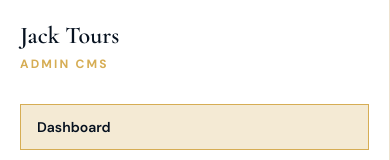
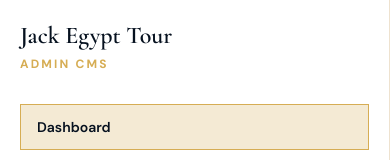
Before and after one commit to mohamedholmes0000/jack-tours-luxor, a Next.js app: page /admin in a window 390 px wide. Shown: the top 160 px of the page. Built offline with nearby package versions, Linux system fonts and the light colour scheme; no server answers; the database is empty; sample sign-in values are in the browser's storage.

Commit message:
Brand consistency and mobile polish

```diff
--- a/app/admin/login/page.tsx
+++ b/app/admin/login/page.tsx
@@ -15,7 +15,7 @@ export default function AdminLoginPage() {
             Admin CMS
           </p>
           <h1 className="mt-5 font-serif text-5xl font-semibold leading-tight md:text-7xl">
-            Manage the Jack Tours Luxor MVP.
+            Manage the Jack Egypt Tour MVP.
           </h1>
           <p className="mt-5 max-w-xl text-base leading-8 text-white/72">
             This first admin slice includes authentication, dashboard metrics, and the tours list.
--- a/app/contact/page.tsx
+++ b/app/contact/page.tsx
@@ -30,7 +30,7 @@ export default function ContactPage() {
             <div className="mt-5 space-y-3 text-sm leading-7 text-white/76">
               <p>Luxor, Egypt</p>
               <p>24/7 WhatsApp response path</p>
-              <p>admin@jacktoursluxor.com</p>
+              <p>info@jackegypttour.com</p>
             </div>
             <a className="btn-primary mt-6" href={buildWhatsAppUrl()} target="_blank" rel="noreferrer">
               WhatsApp Now
--- a/app/gallery/page.tsx
+++ b/app/gallery/page.tsx
@@ -85,7 +85,7 @@ export default async function GalleryPage({ searchParams }: GalleryPageProps) {
             Want a private Egypt itinerary around these places?
           </h2>
           <a className="btn-primary" href={buildWhatsAppUrl()} target="_blank" rel="noreferrer">
-            WhatsApp Jack Tours
+            WhatsApp Jack Egypt Tour
           </a>
         </div>
       </section>
--- a/app/globals.css
+++ b/app/globals.css
@@ -324,4 +324,8 @@ a {
     gap: 1.5rem;
     padding-block: 2rem;
   }
+
+  footer {
+    padding-bottom: 4.25rem;
+  }
 }
--- a/app/tours/page.tsx
+++ b/app/tours/page.tsx
@@ -101,7 +101,7 @@ export default async function ToursPage({ searchParams }: ToursPageProps) {
             </h2>
           </div>
           <a className="btn-primary" href={buildWhatsAppUrl()} target="_blank" rel="noreferrer">
-            WhatsApp Jack Tours
+            WhatsApp Jack Egypt Tour
           </a>
         </div>
       </section>
--- a/components/admin/admin-sidebar.tsx
+++ b/components/admin/admin-sidebar.tsx
@@ -21,7 +21,7 @@ export function AdminSidebar() {
     <aside className="border-r border-[var(--color-gray-100)] bg-white p-5 lg:min-h-screen">
       <Link href="/admin" className="block">
         <span className="font-serif text-2xl font-semibold text-[var(--color-navy)]">
-          Jack Tours
+          Jack Egypt Tour
         </span>
         <span className="mt-1 block text-xs font-bold uppercase tracking-[0.18em] text-[var(--color-gold)]">
           Admin CMS
--- a/components/layout/footer.tsx
+++ b/components/layout/footer.tsx
@@ -3,7 +3,7 @@ import { buildWhatsAppUrl } from "@/lib/whatsapp";
 
 export function Footer() {
   return (
-    <footer className="section-dark pattern-overlay overflow-hidden border-t border-[rgb(214_173_84_/_24%)] text-white">
+    <footer className="section-dark pattern-overlay overflow-hidden border-t border-[rgb(214_173_84_/_24%)] pb-20 text-white sm:pb-0">
       <div className="container-premium grid gap-10 py-12 md:grid-cols-[1.3fr_0.7fr_0.7fr]">
         <div className="relative">
           <p className="font-serif text-4xl font-semibold text-[var(--color-gold-light)]">Jack Egypt Tour</p>
@@ -39,7 +39,7 @@ export function Footer() {
           <div className="mt-4 space-y-3 text-sm text-white/70">
             <p>Luxor, Egypt</p>
             <p>24/7 WhatsApp support</p>
-            <p>admin@jacktoursluxor.com</p>
+            <p>info@jackegypttour.com</p>
           </div>
         </div>
       </div>
--- a/lib/auth.ts
+++ b/lib/auth.ts
@@ -39,7 +39,7 @@ export const authOptions: NextAuthOptions = {
           email === "admin@jacktoursluxor.com" &&
           password === "Admin2024!"
         ) {
-          return { id: "dev-admin", email, name: "Jack Tours Admin" };
+          return { id: "dev-admin", email, name: "Jack Egypt Tour Admin" };
         }
 
         return null;
--- a/lib/data/admin.ts
+++ b/lib/data/admin.ts
@@ -312,15 +312,15 @@ export async function getAdminGalleryImages() {
 }
 
 const defaultSettings: AdminSettingsValues = {
-  companyName: "Jack Tours Luxor",
+  companyName: "Jack Egypt Tour",
   phone: "+20XXXXXXXXXX",
   whatsappNumber: "+20XXXXXXXXXX",
-  email: "admin@jacktoursluxor.com",
+  email: "info@jackegypttour.com",
   address: "Luxor, Egypt",
   facebookUrl: "",
   instagramUrl: "",
   tripAdvisorUrl: "",
-  defaultSeoTitle: "Jack Tours Luxor | Luxury Egypt Private Tours",
+  defaultSeoTitle: "Jack Egypt Tour | Luxury Egypt Private Tours",
   defaultSeoDescription: "Private tailor-made Egypt tours and DMC services from Luxor-based experts.",
 };
 
--- a/prisma/seed.ts
+++ b/prisma/seed.ts
@@ -9,11 +9,11 @@ async function main() {
 
   await prisma.adminUser.upsert({
     where: { email: "admin@jacktoursluxor.com" },
-    update: { password, name: "Jack Tours Admin" },
+    update: { password, name: "Jack Egypt Tour Admin" },
     create: {
       email: "admin@jacktoursluxor.com",
       password,
-      name: "Jack Tours Admin",
+      name: "Jack Egypt Tour Admin",
     },
   });
 
@@ -133,7 +133,7 @@ async function main() {
     companyName: "Jack Egypt Tour",
     phone: "+20XXXXXXXXXX",
     whatsappNumber: "+20XXXXXXXXXX",
-    email: "admin@jacktoursluxor.com",
+    email: "info@jackegypttour.com",
     address: "Luxor, Egypt",
     defaultMetaTitle: "Jack Egypt Tour | Luxury Egypt Private Tours",
     defaultMetaDescription: "Private tailor-made Egypt tours and DMC services from Luxor-based experts.",
```
Also changed, not shown: 2 other files (tests, documents, lock files or other folders).
